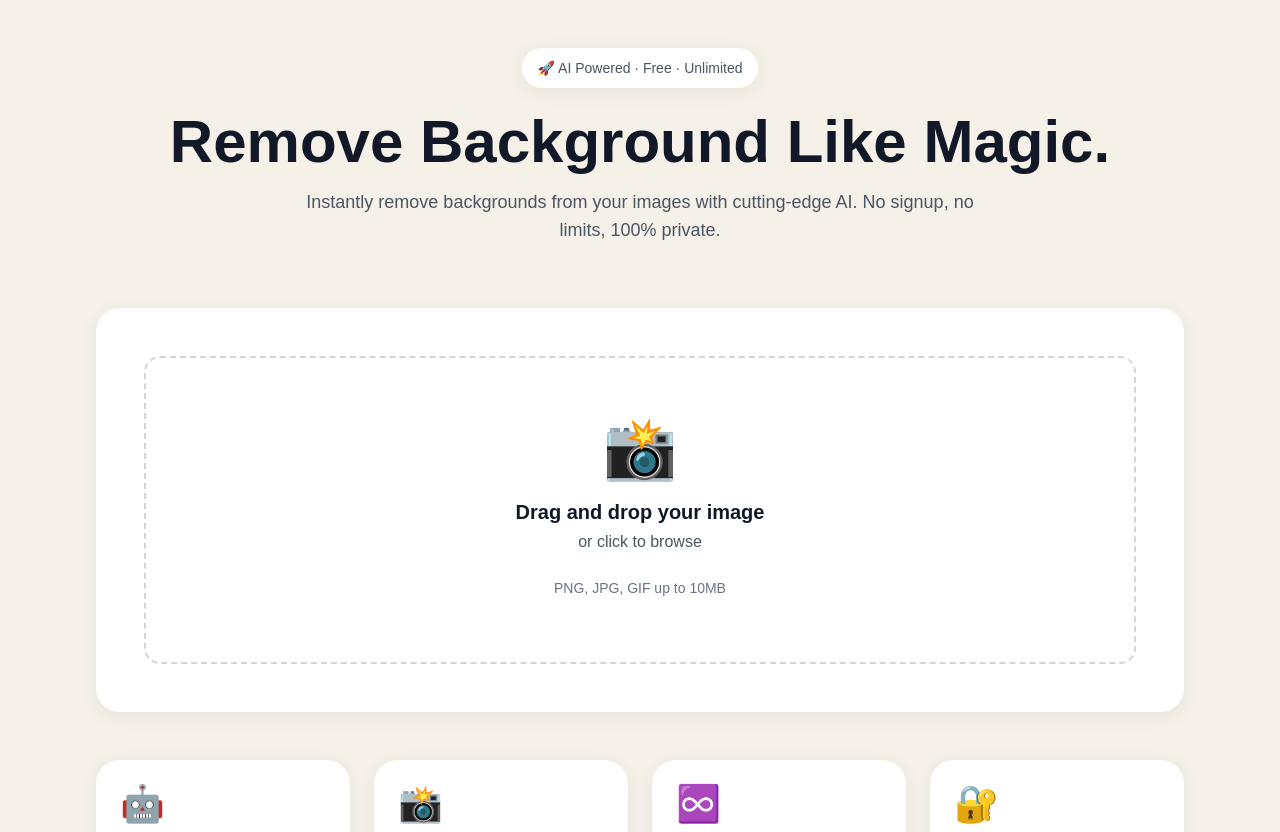
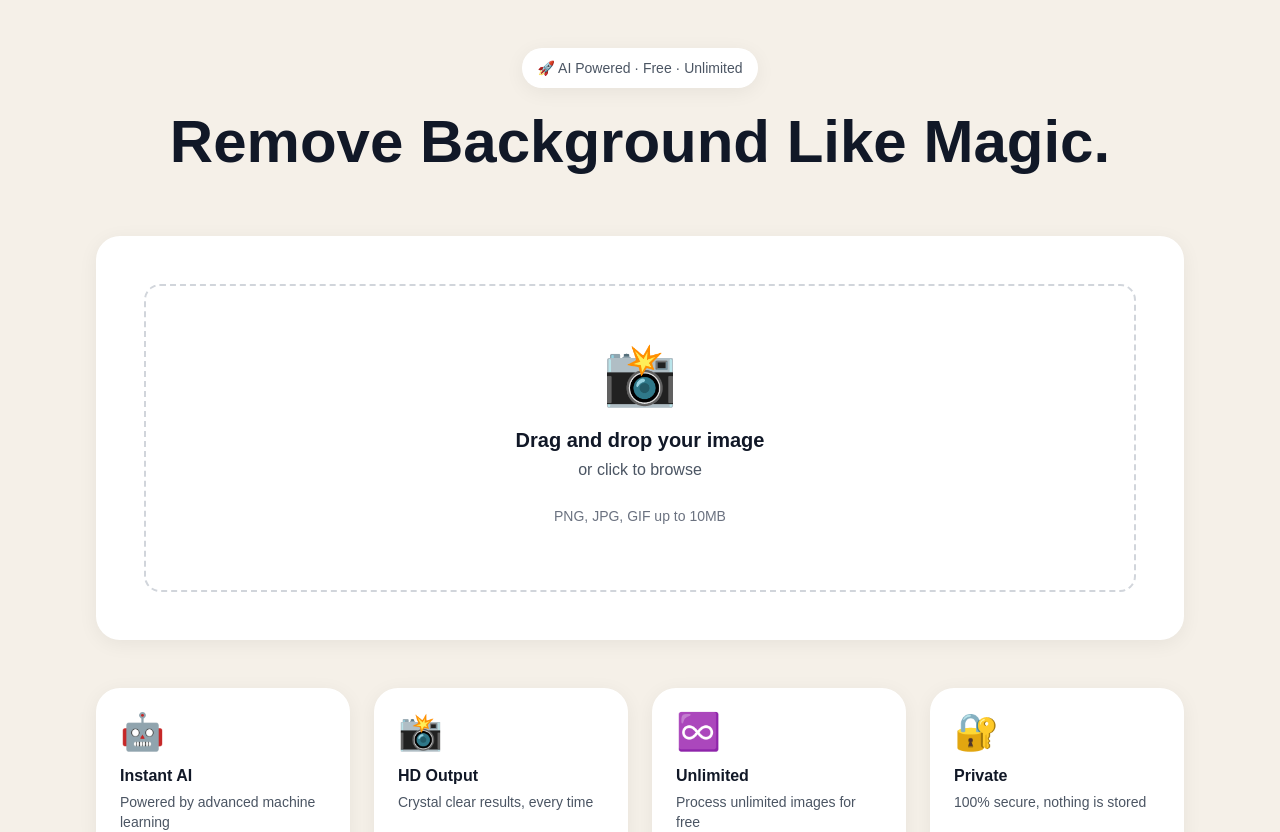
Before and after one commit to azarrazagula/erasebg-frontend, a Next.js app: page / in a window 1280 px wide. Shown: the top 832 px of the page. Built offline with nearby package versions, Linux system fonts and the light colour scheme; a web font is replaced by a local one.

Commit message:
Reduce output image size to extra small (max-w-xs)

```diff
--- a/app/page.tsx
+++ b/app/page.tsx
@@ -79,13 +79,9 @@ export default function Home(): JSX.Element {
               </span>
             </div>
           </div>
-          <h1 className="text-4xl md:text-6xl font-bold text-center text-gray-900 mb-4">
+          <h1 className="text-4xl md:text-6xl font-bold text-center text-gray-900 ">
             Remove Background Like Magic.
           </h1>
-          <p className="text-center text-gray-600 text-base md:text-lg max-w-2xl mx-auto">
-            Instantly remove backgrounds from your images with cutting-edge AI.
-            No signup, no limits, 100% private.
-          </p>
         </header>
 
         {/* Main Card - Contains Everything */}
@@ -130,7 +126,7 @@ export default function Home(): JSX.Element {
               </h2>
 
               {/* Display only the processed image */}
-              <div className="w-full max-w-md">
+              <div className="w-full max-w-xs">
                 <div className="relative w-full aspect-square rounded-2xl overflow-hidden bg-red-500">
                   <img
                     src={URL.createObjectURL(resultBlob)}
```
